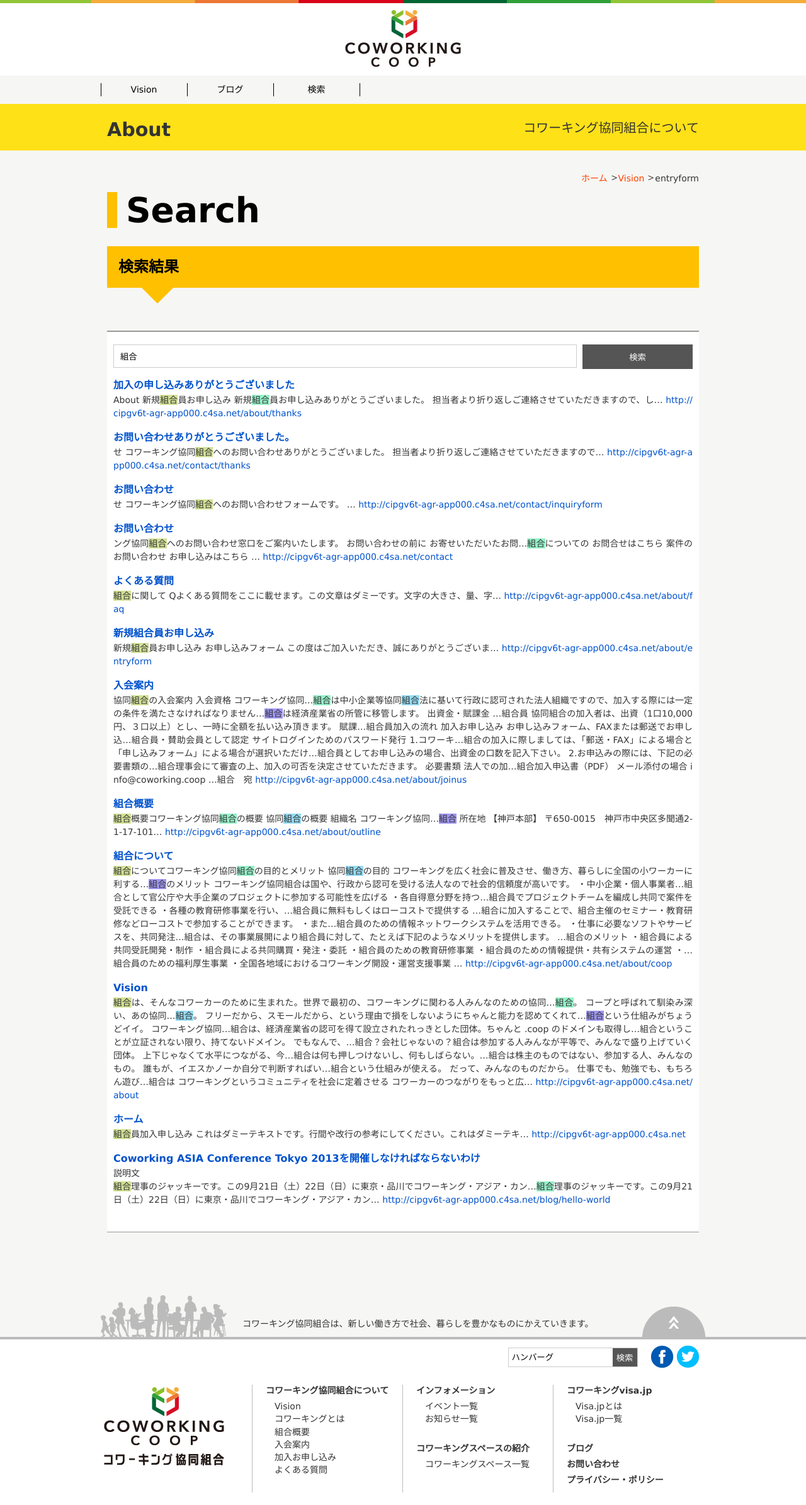
After one commit to coworking-coop-web/web, a PHP site: page /test_search.html in a window 1280 px wide. The commit adds this page. Shown: the whole page at 63% size. Run offline with PHP 8.4, Linux system fonts and the light colour scheme; some libraries are stand-ins or nearby versions.

Commit message:
ページ内検索html、CSS修正

```diff
--- a/common/css/sass/_common.scss
+++ b/common/css/sass/_common.scss
@@ -175,13 +175,13 @@ body{
    ul{float:right;
      li{display:inline;}
    }
-   form{ float:right; margin:3px 21px 0 0;width:204px; border:solid 1px #CCCCCC;
+   form{ float:right; margin:3px 21px 0 0;width:204px; border:solid 1px #CCCCCC;padding:0;
      h3{display:none;}
      input[type="search"] {-webkit-appearance: textfield;	-webkit-box-sizing: content-box;}
      input[type="search"]::-webkit-search-decoration {display: none;}
      input.ccm-search-block-text:focus{	outline:none;}
-     input.ccm-search-block-text{width:160px; height:29px;line-height:29px;float:left;border:none;padding:0 0 0 5px;}
-     input.ccm-search-block-submit{width:39px;	height:29px;float:right; border:none;cursor:pointer; background-color:#555;color:#FFF;}
+     input.ccm-search-block-text{width:160px; height:29px;line-height:29px;float:left;border:none;padding:0 0 0 5px; margin-bottom:0;}
+     input.ccm-search-block-submit{width:39px;	height:29px;float:right; border:none;cursor:pointer; background-color:#555;color:#FFF;margin-bottom:0;}
    }
   }
   .lt-ie8 form p{width:210px;}
--- a/common/css/sass/style.scss
+++ b/common/css/sass/style.scss
@@ -650,6 +650,19 @@
 }
 }
 
+/* pageSearch ccm-search-block-form */
+form.ccm-search-block-form{ padding:20px 10px 20px 10px;
+  h3{display:none;}
+  h4{clear:both;}
+  input.ccm-search-block-text{@include box-sizing(border-box); float:left; width:80%; margin-bottom:20px;}
+  input.ccm-search-block-submit{@include box-sizing(border-box); float:right; width:19%; background-color:#555;color:#FFF; border:none; margin-bottom:20px;}
+  .searchResult{margin:0 0 20px 0;
+    h3{display:block; margin:0 0 5px 0;font-size:$baseFontSize +2px; font-size:$baseFontSizeRem +0.2rem;}
+    p{line-height:1.5;}
+  }
+}
+
+
 /****************************************************************************
  mod_pagefootermenu
 *****************************************************************************/
--- a/common/css/style.css
+++ b/common/css/style.css
@@ -382,6 +382,7 @@ body {
   margin: 3px 21px 0 0;
   width: 204px;
   border: solid 1px #CCCCCC;
+  padding: 0;
 }
 /* line 179, sass/_common.scss */
 .mod_footer .mod_relation form h3 {
@@ -408,6 +409,7 @@ body {
   float: left;
   border: none;
   padding: 0 0 0 5px;
+  margin-bottom: 0;
 }
 /* line 184, sass/_common.scss */
 .mod_footer .mod_relation form input.ccm-search-block-submit {
@@ -418,6 +420,7 @@ body {
   cursor: pointer;
   background-color: #555;
   color: #FFF;
+  margin-bottom: 0;
 }
 /* line 187, sass/_common.scss */
 .mod_footer .lt-ie8 form p {
@@ -2450,33 +2453,83 @@ img.ex_opaity:active {
     list-style-type: none;
   }
 }
+/* pageSearch ccm-search-block-form */
+/* line 654, sass/style.scss */
+form.ccm-search-block-form {
+  padding: 20px 10px 20px 10px;
+}
+/* line 655, sass/style.scss */
+form.ccm-search-block-form h3 {
+  display: none;
+}
+/* line 656, sass/style.scss */
+form.ccm-search-block-form h4 {
+  clear: both;
+}
+/* line 657, sass/style.scss */
+form.ccm-search-block-form input.ccm-search-block-text {
+  -webkit-box-sizing: border-box;
+  -moz-box-sizing: border-box;
+  box-sizing: border-box;
+  float: left;
+  width: 80%;
+  margin-bottom: 20px;
+}
+/* line 658, sass/style.scss */
+form.ccm-search-block-form input.ccm-search-block-submit {
+  -webkit-box-sizing: border-box;
+  -moz-box-sizing: border-box;
+  box-sizing: border-box;
+  float: right;
+  width: 19%;
+  background-color: #555;
+  color: #FFF;
+  border: none;
+  margin-bottom: 20px;
+}
+/* line 659, sass/style.scss */
+form.ccm-search-block-form .searchResult {
+  margin: 0 0 20px 0;
+}
+/* line 660, sass/style.scss */
+form.ccm-search-block-form .searchResult h3 {
+  display: block;
+  margin: 0 0 5px 0;
+  font-size: 16px;
+  font-size: 1.6rem;
+}
+/* line 661, sass/style.scss */
+form.ccm-search-block-form .searchResult p {
+  line-height: 1.5;
+}
+
 /****************************************************************************
  mod_pagefootermenu
 *****************************************************************************/
-/* line 656, sass/style.scss */
+/* line 669, sass/style.scss */
 .mod_pagefootermenu {
   margin: 0 auto;
   width: 940px;
   margin-bottom: 100px;
 }
-/* line 657, sass/style.scss */
+/* line 670, sass/style.scss */
 .mod_pagefootermenu p {
   line-height: 1.7;
   margin: 0 0 25px 0;
 }
-/* line 658, sass/style.scss */
+/* line 671, sass/style.scss */
 .mod_pagefootermenu p strong {
   color: #0085b2;
   font-size: 20px;
   font-size: 2rem;
 }
-/* line 661, sass/style.scss */
+/* line 674, sass/style.scss */
 .mod_pagefootermenu ul li {
   text-shadow: 0px 1px 1px #666666;
   width: 460px;
   height: 100px;
 }
-/* line 662, sass/style.scss */
+/* line 675, sass/style.scss */
 .mod_pagefootermenu ul li a {
   display: block;
   font-weight: bold;
@@ -2487,49 +2540,49 @@ img.ex_opaity:active {
   padding: 22px 0 0 120px;
   height: 78px;
 }
-/* line 663, sass/style.scss */
+/* line 676, sass/style.scss */
 .mod_pagefootermenu ul li a:hover {
   text-decoration: none;
 }
-/* line 665, sass/style.scss */
+/* line 678, sass/style.scss */
 .mod_pagefootermenu ul li.footermenu01 {
   float: left;
 }
-/* line 666, sass/style.scss */
+/* line 679, sass/style.scss */
 .mod_pagefootermenu ul li.footermenu02 {
   float: right;
 }
-/* line 667, sass/style.scss */
+/* line 680, sass/style.scss */
 .mod_pagefootermenu ul li.footermenu03 {
   float: right;
 }
-/* line 668, sass/style.scss */
+/* line 681, sass/style.scss */
 .mod_pagefootermenu ul li.footermenu01 a {
   background: #9eca45 url("../img/bg_pagefootermenu_01.gif") no-repeat left top;
 }
-/* line 669, sass/style.scss */
+/* line 682, sass/style.scss */
 .mod_pagefootermenu ul li.footermenu02 a {
   background: #ff2626 url("../img/bg_pagefootermenu_02.gif") no-repeat left top;
 }
-/* line 670, sass/style.scss */
+/* line 683, sass/style.scss */
 .mod_pagefootermenu ul li.footermenu03 a {
   background: #ff9326 url("../img/bg_pagefootermenu_03.gif") no-repeat left top;
 }
 
 @media screen and (max-width: 960px) {
-  /* line 676, sass/style.scss */
+  /* line 689, sass/style.scss */
   .mod_pagefootermenu {
     width: 100%;
   }
-  /* line 677, sass/style.scss */
+  /* line 690, sass/style.scss */
   .mod_pagefootermenu p {
     margin: 0 10px 25px 10px;
   }
-  /* line 678, sass/style.scss */
+  /* line 691, sass/style.scss */
   .mod_pagefootermenu ul {
     margin: 0 10px 0 10px;
   }
-  /* line 679, sass/style.scss */
+  /* line 692, sass/style.scss */
   .mod_pagefootermenu ul li {
     width: 99%;
     margin: 0 0 20px 0;
@@ -2537,26 +2590,26 @@ img.ex_opaity:active {
     -moz-box-shadow: #cccccc 2px 2px 3px;
     box-shadow: #cccccc 2px 2px 3px;
   }
-  /* line 680, sass/style.scss */
+  /* line 693, sass/style.scss */
   .mod_pagefootermenu ul li a {
     padding: 0 10px 0 110px;
     height: 100px;
   }
-  /* line 681, sass/style.scss */
+  /* line 694, sass/style.scss */
   .mod_pagefootermenu ul li a span {
     display: table-cell;
     height: 100px;
     vertical-align: middle;
   }
-  /* line 684, sass/style.scss */
+  /* line 697, sass/style.scss */
   .mod_pagefootermenu ul li.footermenu01 {
     float: none;
   }
-  /* line 685, sass/style.scss */
+  /* line 698, sass/style.scss */
   .mod_pagefootermenu ul li.footermenu02 {
     float: none;
   }
-  /* line 686, sass/style.scss */
+  /* line 699, sass/style.scss */
   .mod_pagefootermenu ul li.footermenu03 {
     float: none;
   }
--- a/test.html
+++ b/test.html
@@ -187,10 +187,10 @@
 <li><a href="https://www.facebook.com/bccjp.net"><img src="common/img/icon_fb.gif" width="36" height="35" alt="facebook"></a></li>
 <li><a href="#"><img src="common/img/icon_twitter.gif" width="36" height="35" alt="Twitter"></a></li>
 </ul>
-<form action="/index.php/about/coop/" method="get" class="ccm-search-block-form">
+<form action="/index.php/search/" method="get" class="ccm-search-block-form">
 <h3>ページ内検索</h3>
 <input name="search_paths[]" type="hidden" value="" />
-<input name="query" type="text" value="" class="ccm-search-block-text" />
+<input name="query" type="text" value="ハンバーグ" class="ccm-search-block-text" />
 <input name="submit" type="submit" value="検索" class="ccm-search-block-submit" />
 </form>
 <!-- mod_relation_end --></div>
--- /dev/null
+++ b/test_search.html
@@ -0,0 +1,367 @@
+<!DOCTYPE html>
+<!--[if lt IE 7]>      <html class="no-js lt-ie9 lt-ie8 lt-ie7"> <![endif]-->
+<!--[if IE 7]>         <html class="no-js lt-ie9 lt-ie8"> <![endif]-->
+<!--[if IE 8]>         <html class="no-js lt-ie9"> <![endif]-->
+<!--[if gt IE 8]><!--> <html class="no-js"> <!--<![endif]-->
+<head>
+<meta charset="utf-8">
+<title></title>
+<meta name="description" content="">
+<meta name="format-detection" content="telephone=no">
+<meta name="viewport" content="width=device-width, user-scalable=no, initial-scale=1, maximum-scale=1">
+<link rel="stylesheet" href="common/css/style.css">
+<script src="common/js/vendor/modernizr-2.6.2.min.js"></script>
+<script src="//ajax.googleapis.com/ajax/libs/jquery/1.9.1/jquery.min.js"></script>
+<script>window.jQuery || document.write('<script src="common/js/vendor/jquery-1.9.1.min.js"><\/script>')</script>
+<script src="common/js/vendor/jquery.carouFredSel-6.2.1.js"></script>
+<script src="common/js/vendor/scrollsmoothly.js"></script>
+<script src="common/js/vendor/jquery.tile.min.js"></script>
+<script src="common/js/main.js"></script>
+</head>
+
+<body id="pagetop" class="about">
+
+<header id="area_header">
+<div class="mod_header">
+<h1><img src="common/img/toplogo.jpg" width="184" height="90" alt="コワーキング協同組合"></h1>
+<nav class="mod_header_nav">
+<h1 class="navtitle"><a class="open" href="#nav">MENU</a></h1>
+<ul class="nav">
+<li class="nav-selected nav-path-selected"><a href="/index.php/about/" target="_self" class="nav-selected nav-path-selected">Vision</a>
+<ul>
+<li class=""><a href="/index.php/about/coworking/" target="_self" class="">コワーキングとは</a></li>
+<li class=""><a href="/index.php/about/coop/" target="_self" class="">組合について</a></li>
+<li class=""><a href="/index.php/about/outline/" target="_self" class="">組合概要</a></li>
+<li class=""><a href="/index.php/about/joinus/" target="_self" class="">入会案内</a></li>
+<li class=""><a href="/index.php/about/entryform/" target="_self" class="">新規組合員お申し込み</a></li>
+<li class=""><a href="/index.php/about/faq/" target="_self" class="">よくある質問</a></li>
+</ul>
+</li>
+<li class=""><a href="/index.php/blog/" target="_self" class="">ブログ</a>
+<ul>
+<li class=""><a href="/index.php/blog/hello-world/" target="_self" class="">Hello World</a></li>
+</ul>
+</li>
+<li class=""><a href="/index.php/search/" target="_self" class="">検索</a></li>
+</ul>
+<ul><li class="navtitle"><a href="#pagetop">メニューを閉じる</a></li></ul>
+<!--mod_header_nav_end--></nav>
+
+
+<!--mod_header_end--></div>
+<!--area_header_end--></header>
+
+<article id="area_main">
+<header class="mod_pageheader ex_clearfix">
+<h1><span>About</span><strong>コワーキング協同組合について</strong></h1>
+<!--mod_pageheader_end--></header>
+
+<div class="mod_breadcrumbs">
+<ul class="nav"><li class=""><a class="" target="_self" href="/">ホーム</a></li><li class="nav-path-selected"><a class="nav-path-selected" target="_self" href="/index.php/about/">Vision</a><ul><li class="nav-selected nav-path-selected"><a class="nav-selected nav-path-selected" target="_self" href="/index.php/about/entryform/">entryform</a></li></ul></li></ul><!-- mod_breadcrumbs_end --></div>
+
+<section class="mod_pagecontents">
+
+<div id="HTMLBlock213" class="HTMLBlock">
+<h1 class="pagetitle">Search<small></small></h1>
+
+<section class="mod_pagecontents_sec marginBS ex_clearfix">
+<h1 class="sectitle">検索結果</h1>
+<!--mod_pagecontents_sec_end--></section></div>
+
+<form class="ccm-search-block-form" method="get" action="/index.php/search/">
+
+	<h3>ページ内を検索する</h3>
+				<input type="hidden" value="" name="search_paths[]">
+
+	<input type="text" class="ccm-search-block-text" value="組合" name="query">
+
+	<input type="submit" class="ccm-search-block-submit" value="検索" name="submit">
+
+		<div id="searchResults">
+					<div class="searchResult">
+				<h3><a href="http://cipgv6t-agr-app000.c4sa.net/index.php/about/thanks/">加入の申し込みありがとうございました</a></h3>
+				<p>
+										About
+
+
+新規<span style="background-color:#D1E095;">組合</span>員お申し込み
+ 新規<span style="background-color:#95F0C8;">組合</span>員お申し込みありがとうございました。
+ 担当者より折り返しご連絡させていただきますので、し…					<a class="pageLink" href="http://cipgv6t-agr-app000.c4sa.net/index.php/about/thanks/">http://cipgv6t-agr-app000.c4sa.net/about/thanks</a>
+				</p>
+			</div>
+					<div class="searchResult">
+				<h3><a href="http://cipgv6t-agr-app000.c4sa.net/index.php/contact/thanks/">お問い合わせありがとうございました。</a></h3>
+				<p>
+										せ
+ コワーキング協同<span style="background-color:#D1E095;">組合</span>へのお問い合わせありがとうございました。
+ 担当者より折り返しご連絡させていただきますので…					<a class="pageLink" href="http://cipgv6t-agr-app000.c4sa.net/index.php/contact/thanks/">http://cipgv6t-agr-app000.c4sa.net/contact/thanks</a>
+				</p>
+			</div>
+					<div class="searchResult">
+				<h3><a href="http://cipgv6t-agr-app000.c4sa.net/index.php/contact/inquiryform/">お問い合わせ</a></h3>
+				<p>
+										せ
+ コワーキング協同<span style="background-color:#D1E095;">組合</span>へのお問い合わせフォームです。
+ …					<a class="pageLink" href="http://cipgv6t-agr-app000.c4sa.net/index.php/contact/inquiryform/">http://cipgv6t-agr-app000.c4sa.net/contact/inquiryform</a>
+				</p>
+			</div>
+					<div class="searchResult">
+				<h3><a href="http://cipgv6t-agr-app000.c4sa.net/index.php/contact/">お問い合わせ</a></h3>
+				<p>
+										ング協同<span style="background-color:#D1E095;">組合</span>へのお問い合わせ窓口をご案内いたします。
+ お問い合わせの前に
+ お寄せいただいたお問…<span style="background-color:#95F0C8;">組合</span>についての お問合せはこちら
+案件のお問い合わせ お申し込みはこちら
+ …					<a class="pageLink" href="http://cipgv6t-agr-app000.c4sa.net/index.php/contact/">http://cipgv6t-agr-app000.c4sa.net/contact</a>
+				</p>
+			</div>
+					<div class="searchResult">
+				<h3><a href="http://cipgv6t-agr-app000.c4sa.net/index.php/about/faq/">よくある質問</a></h3>
+				<p>
+										<span style="background-color:#D1E095;">組合</span>に関して
+
+
+Qよくある質問をここに載せます。この文章はダミーです。文字の大きさ、量、字…					<a class="pageLink" href="http://cipgv6t-agr-app000.c4sa.net/index.php/about/faq/">http://cipgv6t-agr-app000.c4sa.net/about/faq</a>
+				</p>
+			</div>
+					<div class="searchResult">
+				<h3><a href="http://cipgv6t-agr-app000.c4sa.net/index.php/about/entryform/">新規組合員お申し込み</a></h3>
+				<p>
+										新規<span style="background-color:#D1E095;">組合</span>員お申し込み
+
+
+お申し込みフォーム
+ この度はご加入いただき、誠にありがとうございま…					<a class="pageLink" href="http://cipgv6t-agr-app000.c4sa.net/index.php/about/entryform/">http://cipgv6t-agr-app000.c4sa.net/about/entryform</a>
+				</p>
+			</div>
+					<div class="searchResult">
+				<h3><a href="http://cipgv6t-agr-app000.c4sa.net/index.php/about/joinus/">入会案内</a></h3>
+				<p>
+										協同<span style="background-color:#D1E095;">組合</span>の入会案内
+
+
+入会資格
+ コワーキング協同…<span style="background-color:#95F0C8;">組合</span>は中小企業等協同<span style="background-color:#95DAF0;">組合</span>法に基いて行政に認可された法人組織ですので、加入する際には一定の条件を満たさなければなりません…<span style="background-color:#9E95F0;">組合</span>は経済産業省の所管に移管します。
+
+
+
+
+出資金・賦課金
+
+…<span style="background-color:;">組合</span>員
+協同<span style="background-color:;">組合</span>の加入者は、出資（1口10,000円、３口以上）とし、一時に全額を払い込み頂きます。
+賦課…<span style="background-color:;">組合</span>員加入の流れ
+
+
+
+加入お申し込み
+お申し込みフォーム、FAXまたは郵送でお申し込…<span style="background-color:;">組合</span>員・賛助会員として認定
+サイトログインためのパスワード発行
+
+
+
+
+1.コワーキ…<span style="background-color:;">組合</span>の加入に際しましては、「郵送・FAX」による場合と「申し込みフォーム」による場合が選択いただけ…<span style="background-color:;">組合</span>員としてお申し込みの場合、出資金の口数を記入下さい。
+2.お申込みの際には、下記の必要書類の…<span style="background-color:;">組合</span>理事会にて審査の上、加入の可否を決定させていただきます。
+
+
+必要書類
+
+法人での加…<span style="background-color:;">組合</span>加入申込書（PDF）
+
+
+メール添付の場合
+info@coworking.coop
+…<span style="background-color:;">組合</span>&#12288;宛
+
+
+
+
+ 					<a class="pageLink" href="http://cipgv6t-agr-app000.c4sa.net/index.php/about/joinus/">http://cipgv6t-agr-app000.c4sa.net/about/joinus</a>
+				</p>
+			</div>
+					<div class="searchResult">
+				<h3><a href="http://cipgv6t-agr-app000.c4sa.net/index.php/about/outline/">組合概要</a></h3>
+				<p>
+
+<span style="background-color:#D1E095;">組合</span>概要コワーキング協同<span style="background-color:#95F0C8;">組合</span>の概要
+
+
+協同<span style="background-color:#95DAF0;">組合</span>の概要
+
+
+
+組織名
+コワーキング協同…<span style="background-color:#9E95F0;">組合</span>
+所在地
+
+【神戸本部】
+〒650-0015&#12288;神戸市中央区多聞通2-1-17-101…					<a class="pageLink" href="http://cipgv6t-agr-app000.c4sa.net/index.php/about/outline/">http://cipgv6t-agr-app000.c4sa.net/about/outline</a>
+				</p>
+			</div>
+					<div class="searchResult">
+				<h3><a href="http://cipgv6t-agr-app000.c4sa.net/index.php/about/coop/">組合について</a></h3>
+				<p>
+										<span style="background-color:#D1E095;">組合</span>についてコワーキング協同<span style="background-color:#95F0C8;">組合</span>の目的とメリット
+
+
+協同<span style="background-color:#95DAF0;">組合</span>の目的
+
+
+ コワーキングを広く社会に普及させ、働き方、暮らしに全国の小ワーカーに利する…<span style="background-color:#9E95F0;">組合</span>のメリット
+
+
+ コワーキング協同<span style="background-color:;">組合</span>は国や、行政から認可を受ける法人なので社会的信頼度が高いです。
+
+・中小企業・個人事業者…<span style="background-color:;">組合</span>として官公庁や大手企業のプロジェクトに参加する可能性を広げる
+・各自得意分野を持つ…<span style="background-color:;">組合</span>員でプロジェクトチームを編成し共同で案件を受託できる
+・各種の教育研修事業を行い、…<span style="background-color:;">組合</span>員に無料もしくはローコストで提供する
+
+
+
+
+
+
+
+
+
+…<span style="background-color:;">組合</span>に加入することで、<span style="background-color:;">組合</span>主催のセミナー・教育研修などローコストで参加することができます。
+
+・また…<span style="background-color:;">組合</span>員のための情報ネットワークシステムを活用できる。
+・仕事に必要なソフトやサービスを、共同発注…<span style="background-color:;">組合</span>は、その事業展開により<span style="background-color:;">組合</span>員に対して、たとえば下記のようなメリットを提供します。
+
+
+
+
+
+
+
+…<span style="background-color:;">組合</span>のメリット
+
+
+・<span style="background-color:;">組合</span>員による共同受託開発・制作
+・<span style="background-color:;">組合</span>員による共同購買・発注・委託
+・<span style="background-color:;">組合</span>員のための教育研修事業
+・<span style="background-color:;">組合</span>員のための情報提供・共有システムの運営
+・…<span style="background-color:;">組合</span>員のための福利厚生事業
+・全国各地域におけるコワーキング開設・運営支援事業
+
+
+
+…					<a class="pageLink" href="http://cipgv6t-agr-app000.c4sa.net/index.php/about/coop/">http://cipgv6t-agr-app000.c4sa.net/about/coop</a>
+				</p>
+			</div>
+					<div class="searchResult">
+				<h3><a href="http://cipgv6t-agr-app000.c4sa.net/index.php/about/">Vision</a></h3>
+				<p>
+										<span style="background-color:#D1E095;">組合</span>は、そんなコワーカーのために生まれた。世界で最初の、コワーキングに関わる人みんなのための協同…<span style="background-color:#95F0C8;">組合</span>。
+コープと呼ばれて馴染み深い、あの協同…<span style="background-color:#95DAF0;">組合</span>。
+ フリーだから、スモールだから、という理由で損をしないようにちゃんと能力を認めてくれて…<span style="background-color:#9E95F0;">組合</span>という仕組みがちょうどイイ。
+ コワーキング協同…<span style="background-color:;">組合</span>は、経済産業省の認可を得て設立されたれっきとした団体。ちゃんと .coop のドメインも取得し…<span style="background-color:;">組合</span>ということが立証されない限り、持てないドメイン。
+ でもなんで、…<span style="background-color:;">組合</span>？会社じゃないの？<span style="background-color:;">組合</span>は参加する人みんなが平等で、みんなで盛り上げていく団体。
+上下じゃなくて水平につながる、今…<span style="background-color:;">組合</span>は何も押しつけないし、何もしばらない。…<span style="background-color:;">組合</span>は株主のものではない、参加する人、みんなのもの。
+誰もが、イエスかノーか自分で判断すればい…<span style="background-color:;">組合</span>という仕組みが使える。
+だって、みんなのものだから。
+仕事でも、勉強でも、もちろん遊び…<span style="background-color:;">組合</span>は
+
+コワーキングというコミュニティを社会に定着させる
+コワーカーのつながりをもっと広…					<a class="pageLink" href="http://cipgv6t-agr-app000.c4sa.net/index.php/about/">http://cipgv6t-agr-app000.c4sa.net/about</a>
+				</p>
+			</div>
+					<div class="searchResult">
+				<h3><a href="http://cipgv6t-agr-app000.c4sa.net/">ホーム</a></h3>
+				<p>
+										<span style="background-color:#D1E095;">組合</span>員加入申し込み
+ これはダミーテキストです。行間や改行の参考にしてください。これはダミーテキ…					<a class="pageLink" href="http://cipgv6t-agr-app000.c4sa.net/">http://cipgv6t-agr-app000.c4sa.net</a>
+				</p>
+			</div>
+					<div class="searchResult">
+				<h3><a href="http://cipgv6t-agr-app000.c4sa.net/index.php/blog/hello-world/">Coworking ASIA Conference Tokyo 2013を開催しなければならないわけ</a></h3>
+				<p>
+											説明文<br>
+										<span style="background-color:#D1E095;">組合</span>理事のジャッキーです。この9月21日（土）22日（日）に東京・品川でコワーキング・アジア・カン…<span style="background-color:#95F0C8;">組合</span>理事のジャッキーです。この9月21日（土）22日（日）に東京・品川でコワーキング・アジア・カン…					<a class="pageLink" href="http://cipgv6t-agr-app000.c4sa.net/index.php/blog/hello-world/">http://cipgv6t-agr-app000.c4sa.net/blog/hello-world</a>
+				</p>
+			</div>
+				</div>
+
+
+
+</form>
+
+<!--mod_contents_end--></section>
+
+
+
+<footer class="mod_mainfooter">
+<p class="lead">コワーキング協同組合は、新しい働き方で社会、暮らしを豊かなものにかえていきます。</p>
+<p class="pagetop"><a class="smoothScroll" href="#pagetop"><img src="common/img/pagetop.gif" width="100" height="48" alt="ページの上部へ戻る"></a></p>
+</footer>
+<!--area_main_end--></article>
+
+
+<footer id="area_footer">
+<div class="mod_footer">
+<nav class="mod_footernav ex_clearfix">
+<h1 class="footernavtitle"><img src="common/img/footerlogo.gif" width="191" height="125" alt="コワーキング協同組合"></h1>
+<div class="mod_footernav_block">
+<section>
+<h1><a href="about.html">コワーキング協同組合について</a></h1>
+<ul>
+<li><a href="#">Vision</a></li>
+<li><a href="#">コワーキングとは</a></li>
+<li><a href="#">組合概要</a></li>
+<li><a href="#">入会案内</a></li>
+<li><a href="#">加入お申し込み</a></li>
+<li><a href="#">よくある質問</a></li>
+</ul>
+</section>
+<!--mod_footernav_block_end--></div>
+<div class="mod_footernav_block">
+<section>
+<h1><a href="#">インフォメーション</a></h1>
+<ul>
+<li><a href="#">イベント一覧</a></li>
+<li><a href="#">お知らせ一覧</a></li>
+</ul>
+</section>
+<section class="even">
+<h1><a href="#">コワーキングスペースの紹介</a></h1>
+<ul>
+<li><a href="#">コワーキングスペース一覧</a></li>
+</ul>
+</section>
+<!--mod_footernav_block_end--></div>
+<div class="mod_footernav_block">
+<section>
+<h1><a href="#">コワーキングvisa.jp</a></h1>
+<ul>
+<li><a href="#">Visa.jpとは</a></li>
+<li><a href="#">Visa.jp一覧</a></li>
+</ul>
+</section>
+<section class="even">
+<h1><a href="#">ブログ</a></h1>
+<h1><a href="#">お問い合わせ</a></h1>
+<h1><a href="#">プライバシー・ポリシー</a></h1>
+</section>
+<!--mod_footernav_block_end--></div>
+<!--mod_footernav_end--></nav>
+
+<div class="mod_relation ex_clearfix">
+<ul class="ex_opaity">
+<li><a href="https://www.facebook.com/bccjp.net"><img src="common/img/icon_fb.gif" width="36" height="35" alt="facebook"></a></li>
+<li><a href="#"><img src="common/img/icon_twitter.gif" width="36" height="35" alt="Twitter"></a></li>
+</ul>
+<form action="/index.php/search/" method="get" class="ccm-search-block-form">
+<h3>ページ内検索</h3>
+<input name="search_paths[]" type="hidden" value="" />
+<input name="query" type="text" value="ハンバーグ" class="ccm-search-block-text" />
+<input name="submit" type="submit" value="検索" class="ccm-search-block-submit" />
+</form>
+<!-- mod_relation_end --></div>
+
+<!--mod_footer_end--></div>
+
+<!--area_footer_end--></footer>
+</body>
+</html>
```
